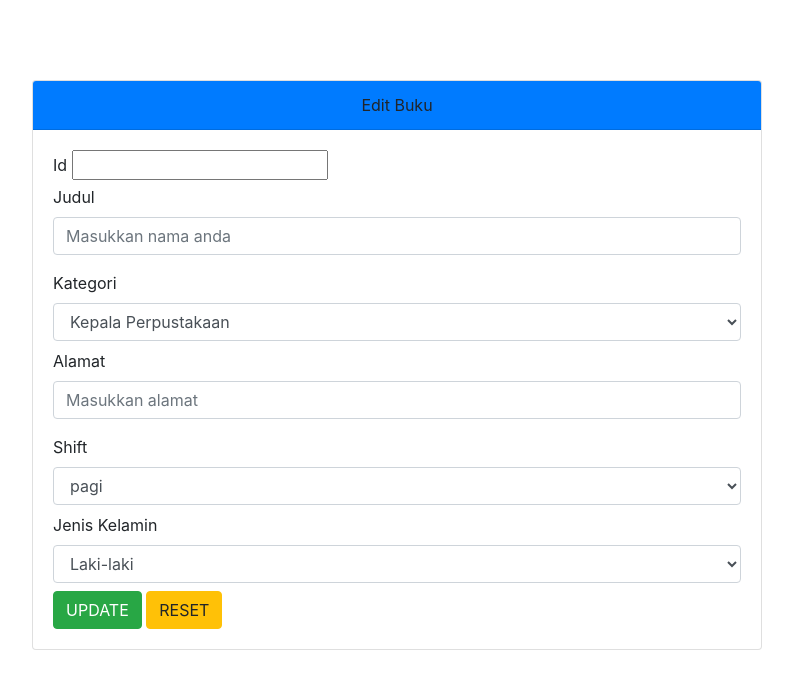
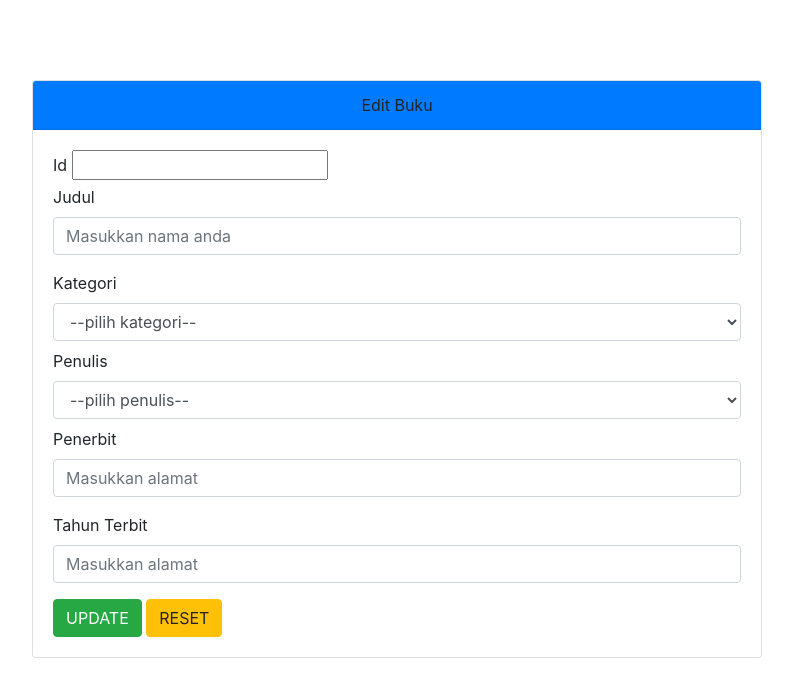
Before and after one commit to NaufalKurnia93/perpus, a PHP site: page /buku/edit.php?id=1 in a window 1280 px wide. Shown: the top 697 px of the page, without its empty margins (243-1036 px from the left). Run offline with PHP 8.4, Linux system fonts and the light colour scheme; data that the repository does not hold is empty.

Commit message:
30 juli 2024

```diff
--- a/buku/edit.php
+++ b/buku/edit.php
@@ -43,36 +43,53 @@
 
                 </div>
 
+
                 <div class="form-group mb-2">
-                           <label>Kategori</label>
-                                <select class="form-control" name="jabatan">
-                                <option>Kepala Perpustakaan</option>
-                                <option>Teknisi Perpustakaan</option>
-                                <option>Pelayanan Pengguna</option>
+                           <label class="form-label">Kategori</label>
+                                <select class="form-control" name="id_kategori">
+                        <?php
+                          $kategori = mysqli_query($connection, "select * from kategori");
+                          while($key = mysqli_fetch_array($kategori)) {
+                            if ($key['id_kategori'] == $key['id_kategori']) { ?>
+
+                               <option value="<?php echo $key['id_kategori']; ?>" selected><?php echo $key['nama_kategori']; ?></option>;
+                      <?php } else { ?>
+                        <option value="<?php echo $key['id_kategori']; ?>"><?php echo $key['nama_kategori']; ?></option>;
+                            <?php }
+                          }
+                        ?>
+                                <option value="">--pilih kategori--</option>
                             </select>
                         </div>
 
-                <div class="form-group">
-                  <label>Alamat</label>
-                  <input type="text" name="alamat" value="<?php echo $row['alamat'] ?>" placeholder="Masukkan alamat" class="form-control">
+
+                 <div class="form-group mb-2">
+                           <label class="form-label">Penulis</label>
+                                <select class="form-control" name="id_penulis">
+                        <?php
+                          $penulis = mysqli_query($connection, "select * from penulis");
+                          while($key = mysqli_fetch_array($penulis)) {
+                            if ($key['id_penulis'] == $key['id_penulis']) { ?>
+
+                               <option value="<?php echo $key['id_penulis']; ?>" selected><?php echo $key['nama_penulis']; ?></option>;
+                      <?php } else { ?>
+                        <option value="<?php echo $key['id_penulis']; ?>"><?php echo $key['nama_penulis']; ?></option>;
+                            <?php }
+                          }
+                        ?>
+                                <option value="">--pilih penulis--</option>
+                            </select>
+                        </div>
+
+                  <div class="form-group">
+                  <label>Penerbit</label>
+                  <input type="text" name="penerbit" value="<?php echo $row['penerbit'] ?>" placeholder="Masukkan alamat" class="form-control">
                 </div>
 
-                <div class="form-group mb-2">
-                           <label>Shift</label>
-                                <select class="form-control" name="shift">
-                                <option>pagi</option>
-                                <option>siang</option>
-                                <option>sore</option>
-                            </select>
-                  </div>
-
-                  <div class="form-group mb-2">
-                           <label>Jenis Kelamin</label>
-                                <select class="form-control" name="jenis_kelamin">
-                                <option>Laki-laki</option>
-                                <option>Perempuan</option>
-                            </select>
-                        </div>
+                <div class="form-group">
+                  <label>Tahun Terbit</label>
+                  <input type="text" name="tahun_terbit" value="<?php echo $row['tahun_terbit'] ?>" placeholder="Masukkan alamat" class="form-control">
+                </div>
 
                 <button type="submit" class="btn btn-success">UPDATE</button>
                 <button type="reset" class="btn btn-warning">RESET</button>
--- a/buku/hapus.php
+++ b/buku/hapus.php
@@ -5,7 +5,7 @@ include('../database/koneksi.php');
 //get id
 $id = $_GET['id'];
 
-$query = "DELETE FROM petugas WHERE id_petugas = '$id'";
+$query = "DELETE FROM buku WHERE id_buku = '$id'";
 
 if($connection->query($query)) {
     header("location: index.php");
--- a/layout/header.php
+++ b/layout/header.php
@@ -22,6 +22,7 @@
                      <a href="penulis/index.php" class="nav-link fw-bold text-dark">Penulis</a>
                      <a href="kategori/index.php" class="nav-link fw-bold text-dark">Kategori</a>
                      <a href="Petugas" class="nav-link fw-bold text-dark">Petugas</a>
+                     <a href="buku/index.php" class="nav-link fw-bold text-dark">Buku</a>
                  </div>
           </nav>
         </div>
```
Also changed, not shown: buku/index.php (+30 -6 lines), buku/simpan.php (+13 -13 lines), buku/tambah.php (+36 -24 lines), buku/update.php (+8 -8 lines).
